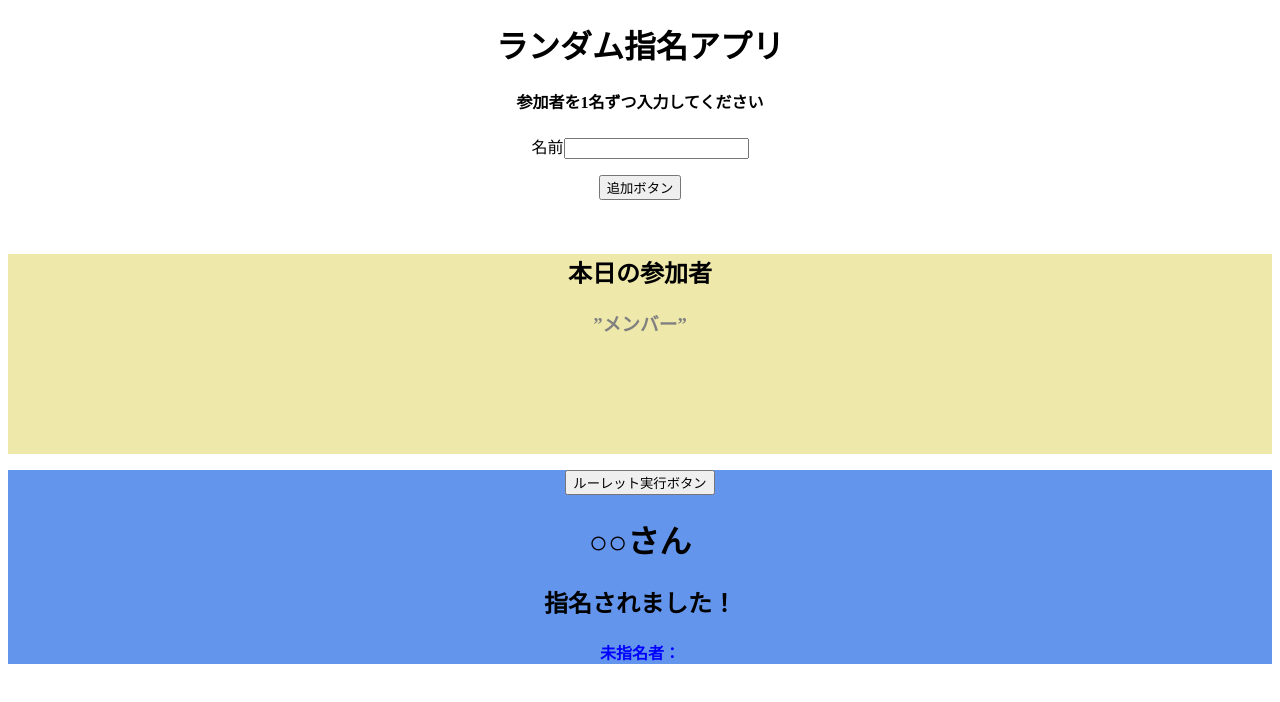
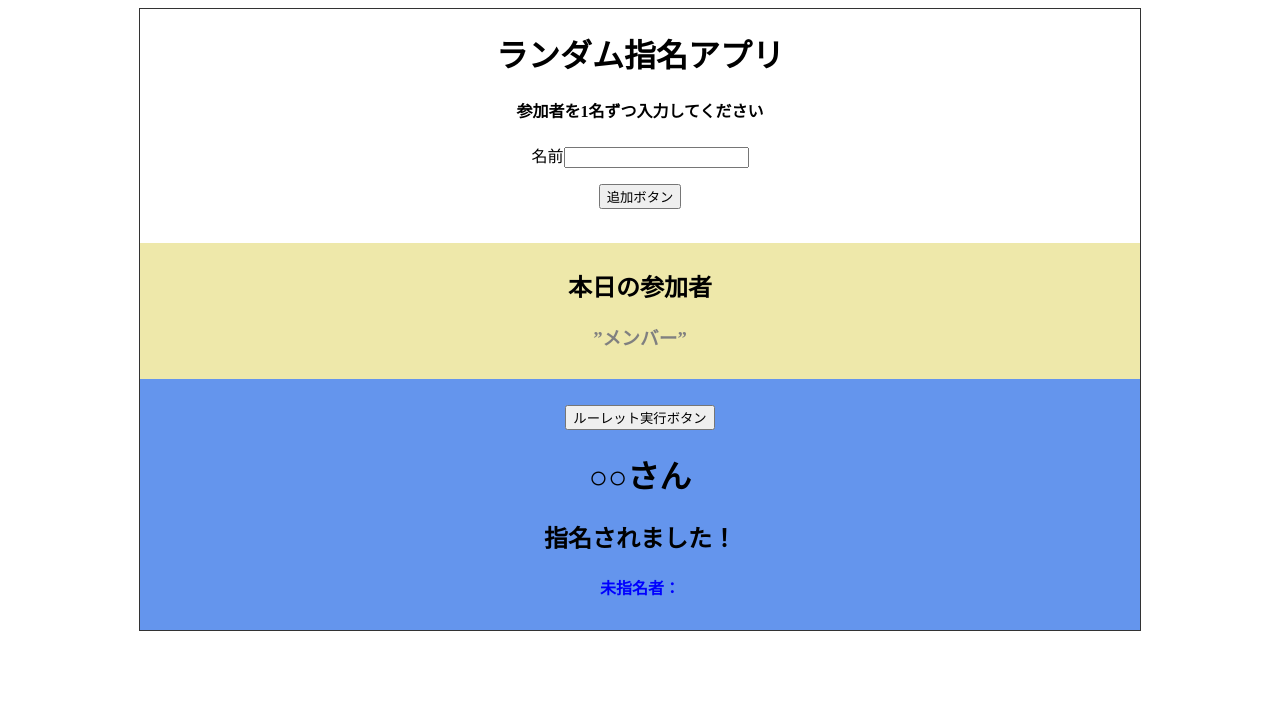
Before and after one commit to Takeguchi-Satoshi/04_Satoshi-T.fnd40, a plain HTML site: page application.html in a window 1280 px wide. Drawn offline with Linux system fonts and the light colour scheme.

Commit message:
Update day20.css

```diff
--- a/day20.css
+++ b/day20.css
@@ -1,11 +1,10 @@
 #button {
-    width: 300;
     display: block;
     margin: auto;
 }
 
 .block {
-    /* width: 340px; */
+    width: 1000px;
     display: inline-block;
     text-align: center;
     display: block;
@@ -14,7 +13,8 @@
 
 #informationBlock {
     background-color:palegoldenrod;
-    height: 200px;
+    padding-top: 5px;
+    padding-bottom: 10px;
 }
 
 #notAnswered {
@@ -23,8 +23,15 @@
 
 #answerBlock {
     background-color:cornflowerblue;
+    padding-top: 10px;
+    padding-bottom: 10px;
 }
 
 #member {
     color: grey;
 }
+
+#hall {
+    /* width: 1000px; */
+    border: 1px solid #333;
+}
```
